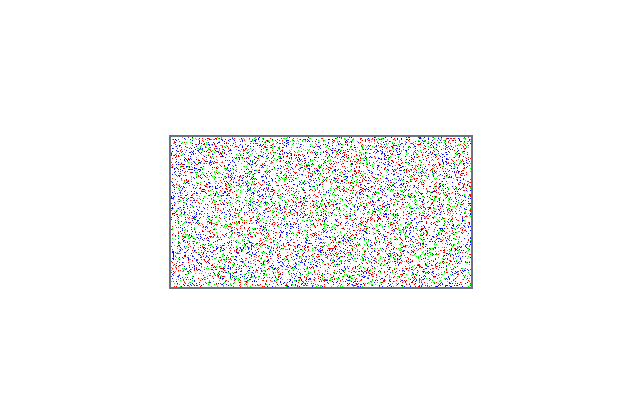
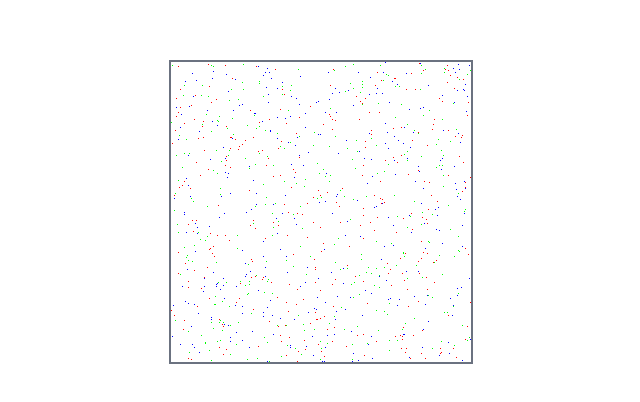
Before and after one commit to pietow/mandelbrotreact, a React (Create React App) app: page / in a window 1280 px wide. Shown: the part 188-590 px from the top of the page, without its empty margins (319-959 px from the left). Built offline with nearby package versions, Linux system fonts and the light colour scheme.

Commit message:
change eslint

```diff
--- a/src/Canvas.js
+++ b/src/Canvas.js
@@ -13,6 +13,7 @@ function Canvas() {
         // should be executed once e.g. before drawing
         const image = context.createImageData(canvas.width, canvas.height)
         const { data } = image
+        console.log(image)
 
         function drawPixel(x, y, color) {
             const roundedX = Math.round(x)
@@ -38,7 +39,7 @@ function Canvas() {
 
         const t1 = new Date()
 
-        for (let i = 0; i < 10000; i += 1) {
+        for (let i = 0; i < 1000; i += 1) {
             const x = canvas.width * Math.random()
             const y = canvas.height * Math.random()
             const color = colors[i % colors.length]
@@ -59,6 +60,8 @@ function Canvas() {
             <canvas
                 ref={CanvasRef}
                 className="border-2 mx-auto border-gray-500"
+                width="300"
+                height="300"
             />
         </div>
     )
--- a/tsconfig.json
+++ b/tsconfig.json
@@ -2,8 +2,8 @@
   "compilerOptions": {
     "target": "es5",
     "module": "commonjs",
-    "allowJs": true,
-    "checkJs": true,
+    "allowJs": false,
+    "checkJs": false,
     "sourceMap": true,
     "allowUnreachableCode": false,
     "allowUnusedLabels": false,
```
Also changed, not shown: package.json (+4 -4 lines), .eslintrc.json, 1 other file (tests, documents, lock files or other folders).
